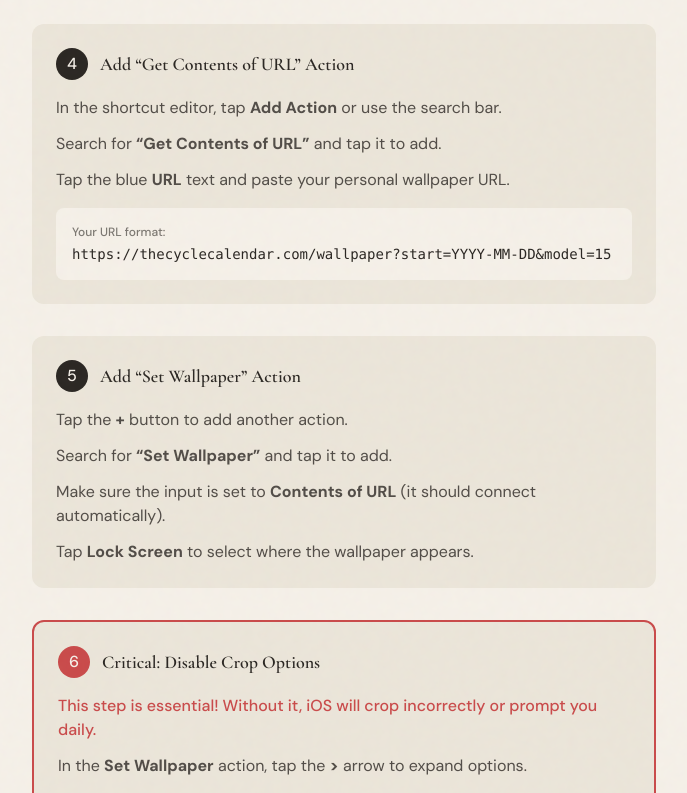
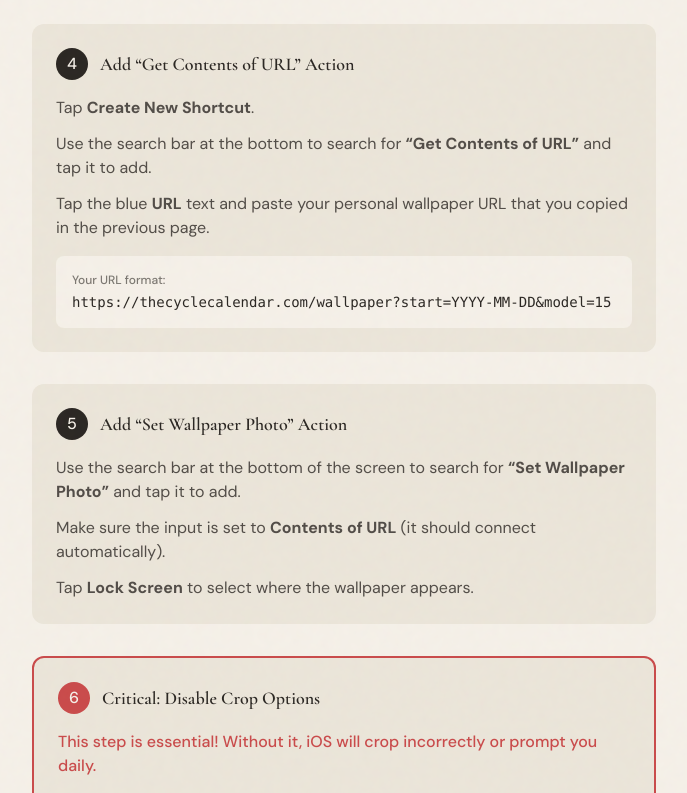
Before and after one commit to biancaiordache/the-cycle-calendar, a Next.js app: page /setup in a window 1280 px wide. Shown: the part 1080-1873 px from the top of the page, without its empty margins (296-983 px from the left). Built offline with nearby package versions, Linux system fonts and the light colour scheme.

Commit message:
Fix instructions copy

```diff
--- a/src/app/setup/page.tsx
+++ b/src/app/setup/page.tsx
@@ -122,16 +122,16 @@ export default function SetupPage() {
             </div>
             <div className="mt-4 space-y-3 text-dark/80">
               <p>
-                In the shortcut editor, tap <strong>Add Action</strong> or use
-                the search bar.
+                Tap <strong>Create New Shortcut</strong>.
               </p>
               <p>
-                Search for <strong>&ldquo;Get Contents of URL&rdquo;</strong>{" "}
-                and tap it to add.
+                Use the search bar at the bottom to search for{" "}
+                <strong>&ldquo;Get Contents of URL&rdquo;</strong> and tap it to
+                add.
               </p>
               <p>
                 Tap the blue <strong>URL</strong> text and paste your personal
-                wallpaper URL.
+                wallpaper URL that you copied in the previous page.
               </p>
             </div>
             <div className="mt-4 rounded-lg bg-cream p-4">
@@ -149,16 +149,13 @@ export default function SetupPage() {
                 5
               </span>
               <h3 className="font-serif text-lg font-semibold text-dark">
-                Add &ldquo;Set Wallpaper&rdquo; Action
+                Add &ldquo;Set Wallpaper Photo&rdquo; Action
               </h3>
             </div>
             <div className="mt-4 space-y-3 text-dark/80">
               <p>
-                Tap the <strong>+</strong> button to add another action.
-              </p>
-              <p>
-                Search for <strong>&ldquo;Set Wallpaper&rdquo;</strong> and tap
-                it to add.
+                Use the search bar at the bottom of the screen to search for{" "}
+                <strong>&ldquo;Set Wallpaper Photo&rdquo;</strong> and tap it to add.
               </p>
               <p>
                 Make sure the input is set to <strong>Contents of URL</strong>{" "}
@@ -187,7 +184,7 @@ export default function SetupPage() {
                 or prompt you daily.
               </p>
               <p>
-                In the <strong>Set Wallpaper</strong> action, tap the{" "}
+                In the <strong>Set Wallpaper Photo</strong> action, tap the{" "}
                 <strong>&gt;</strong> arrow to expand options.
               </p>
               <p>
@@ -237,7 +234,7 @@ export default function SetupPage() {
               </p>
               <p className="mt-1 text-sm text-dark/70">
                 Make sure &ldquo;Show Preview&rdquo; and &ldquo;Crop to
-                Subject&rdquo; are both disabled in the Set Wallpaper action.
+                Subject&rdquo; are both disabled in the Set Wallpaper Photo action.
               </p>
             </div>
             <div>
```
